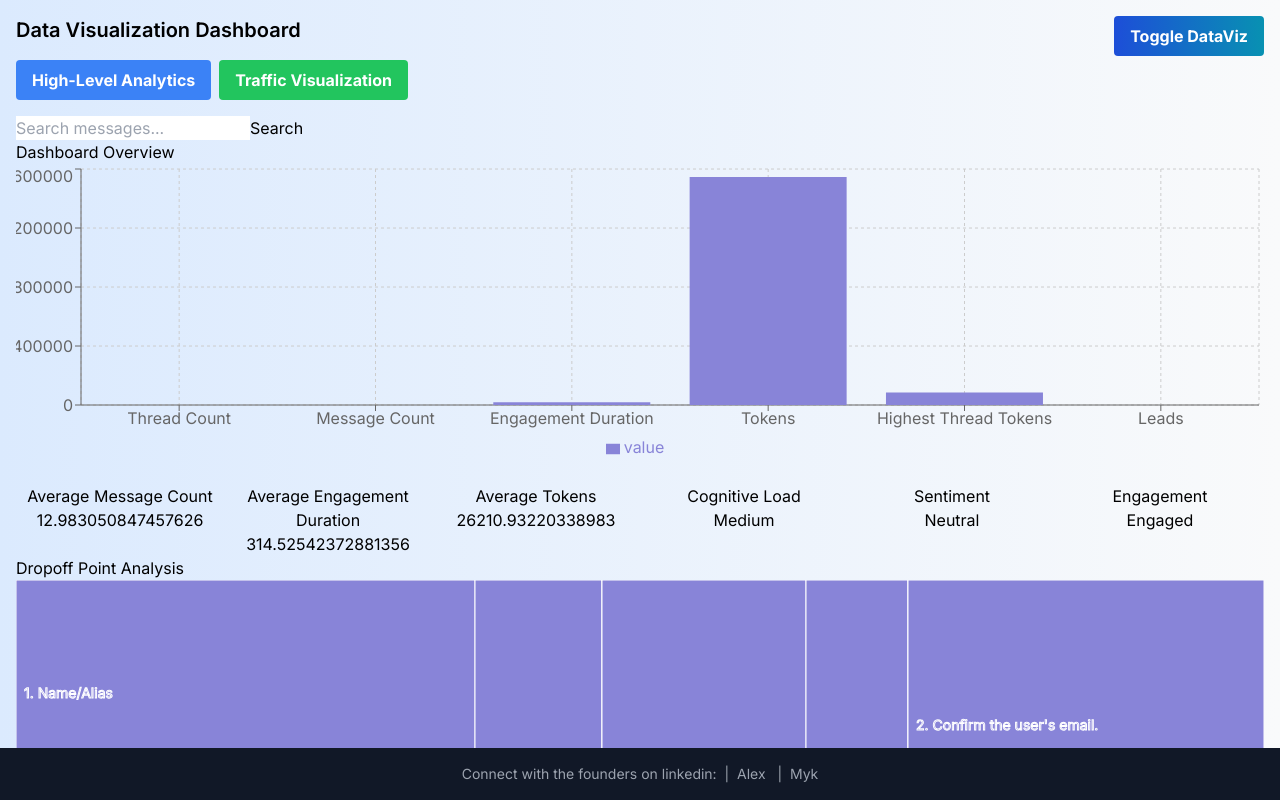
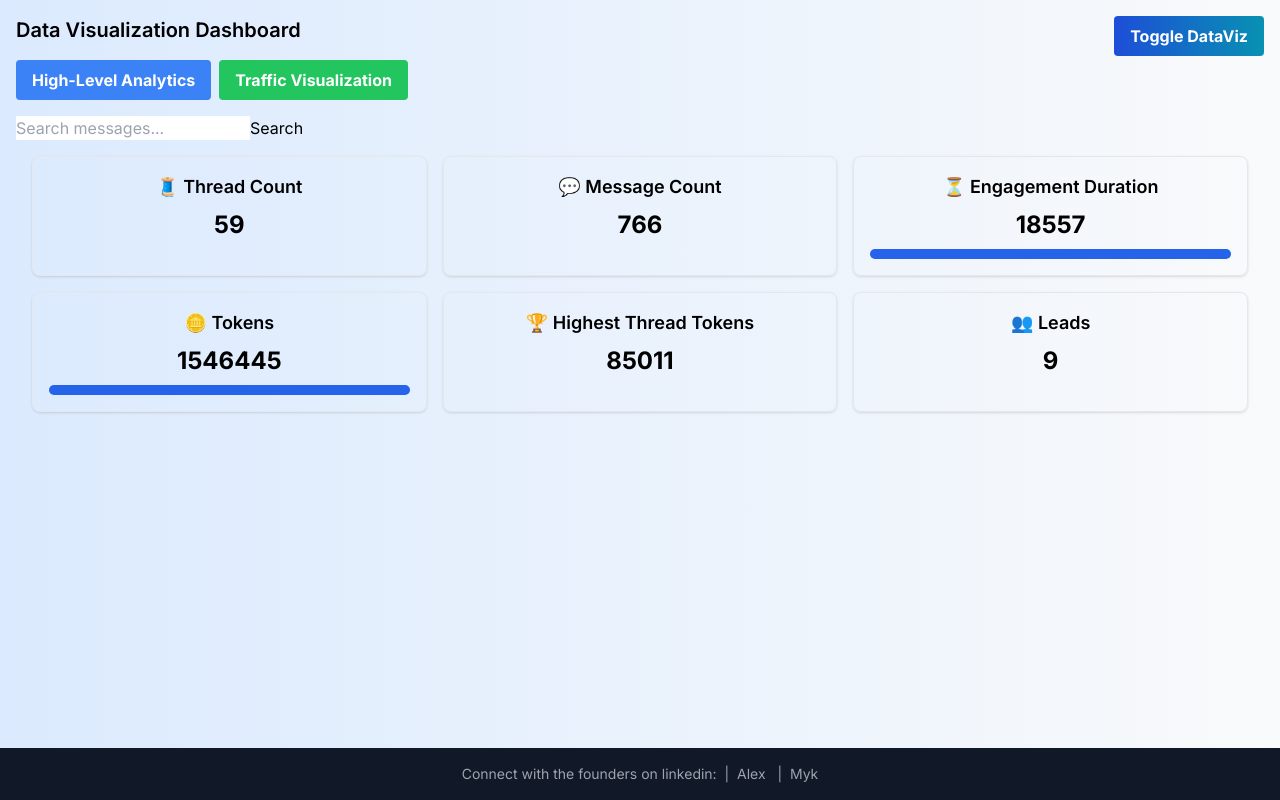
Before and after one commit to screwyforcepush/AIMM, a Next.js app: page / in a window 1280 px wide. Both pictures are taken after a click on the button "Toggle DataViz". Shown: the top 800 px of the page. Built offline with nearby package versions, Linux system fonts and the light colour scheme.

Commit message:
Update HighLevelAnalytics to display metrics in a grid layout

```diff
--- a/app/ui/HighLevelAnalytics.tsx
+++ b/app/ui/HighLevelAnalytics.tsx
@@ -1,61 +1,27 @@
 import React from 'react';
 import { HighLevelAnalyticsComponentProps } from './types';
-import { ResponsiveContainer, BarChart, Bar, XAxis, YAxis, CartesianGrid, Tooltip, Legend, PieChart, Pie, Cell, Treemap } from 'recharts';
 
-const COLORS = ['#0088FE', '#00C49F', '#FFBB28', '#FF8042'];
-
-const HighLevelAnalytics: React.FC<HighLevelAnalyticsComponentProps> = ({ totalStatistics, aggregateStatistics }) => {
-  const totalData = [
-    { name: 'Thread Count', value: totalStatistics.thread_count },
-    { name: 'Message Count', value: totalStatistics.message_count },
-    { name: 'Engagement Duration', value: totalStatistics.engagement_duration },
-    { name: 'Tokens', value: totalStatistics.tokens },
-    { name: 'Highest Thread Tokens', value: totalStatistics.highest_thread_tokens },
-    { name: 'Leads', value: totalStatistics.leads }
+const HighLevelAnalytics: React.FC<HighLevelAnalyticsComponentProps> = ({ totalStatistics }) => {
+  const metrics = [
+    { name: 'Thread Count', value: totalStatistics.thread_count, icon: '🧵' },
+    { name: 'Message Count', value: totalStatistics.message_count, icon: '💬' },
+    { name: 'Engagement Duration', value: totalStatistics.engagement_duration, icon: '⏳', bar: true },
+    { name: 'Tokens', value: totalStatistics.tokens, icon: '🪙', bar: true },
+    { name: 'Highest Thread Tokens', value: totalStatistics.highest_thread_tokens, icon: '🏆' },
+    { name: 'Leads', value: totalStatistics.leads, icon: '👥' }
   ];
 
-  const aggregateData = [
-    { name: 'Average Message Count', value: aggregateStatistics.message_count },
-    { name: 'Average Engagement Duration', value: aggregateStatistics.engagement_duration },
-    { name: 'Average Tokens', value: aggregateStatistics.tokens },
-    { name: 'Cognitive Load', value: aggregateStatistics.cognitive_load },
-    { name: 'Sentiment', value: aggregateStatistics.sentiment },
-    { name: 'Engagement', value: aggregateStatistics.engagement }
-  ];
-
-  const dropoffData = Object.entries(aggregateStatistics.dropoff_point).map(([key, value]) => ({
-    name: key,
-    children: Object.entries(value.steps).map(([stepKey, stepValue]) => ({
-      name: stepKey,
-      size: stepValue,
-    })),
-  }));
-
   return (
-    <div>
-      <h2>Dashboard Overview</h2>
-      <ResponsiveContainer width="100%" height={300}>
-        <BarChart data={totalData}>
-          <CartesianGrid strokeDasharray="3 3" />
-          <XAxis dataKey="name" />
-          <YAxis />
-          <Tooltip />
-          <Legend />
-          <Bar dataKey="value" fill="#8884d8" />
-        </BarChart>
-      </ResponsiveContainer>
-      <div style={{ display: 'flex', justifyContent: 'space-around', marginTop: '20px' }}>
-        {aggregateData.map((entry, index) => (
-          <div key={`cell-${index}`} style={{ width: '20%', textAlign: 'center' }}>
-            <h4>{entry.name}</h4>
-            <p>{entry.value}</p>
-          </div>
-        ))}
-      </div>
-      <h2>Dropoff Point Analysis</h2>
-      <ResponsiveContainer width="100%" height={400}>
-        <Treemap data={dropoffData} dataKey="size" aspectRatio={4 / 3} stroke="#fff" fill="#8884d8" />
-      </ResponsiveContainer>
+    <div className="grid grid-cols-2 md:grid-cols-3 gap-4 p-4">
+      {metrics.map((metric, index) => (
+        <div key={index} className="flex flex-col items-center p-4 border rounded-lg shadow">
+          <div className="text-lg font-semibold">{metric.icon} {metric.name}</div>
+          <div className="text-2xl font-bold my-2">{metric.value}</div>
+          {metric.bar && <div className="w-full bg-gray-200 rounded-full h-2.5 dark:bg-gray-700">
+            <div className="bg-blue-600 h-2.5 rounded-full" style={{ width: `${Math.min(100, (metric.value / 1000) * 100)}%` }}></div>
+          </div>}
+        </div>
+      ))}
     </div>
   );
 };
```
